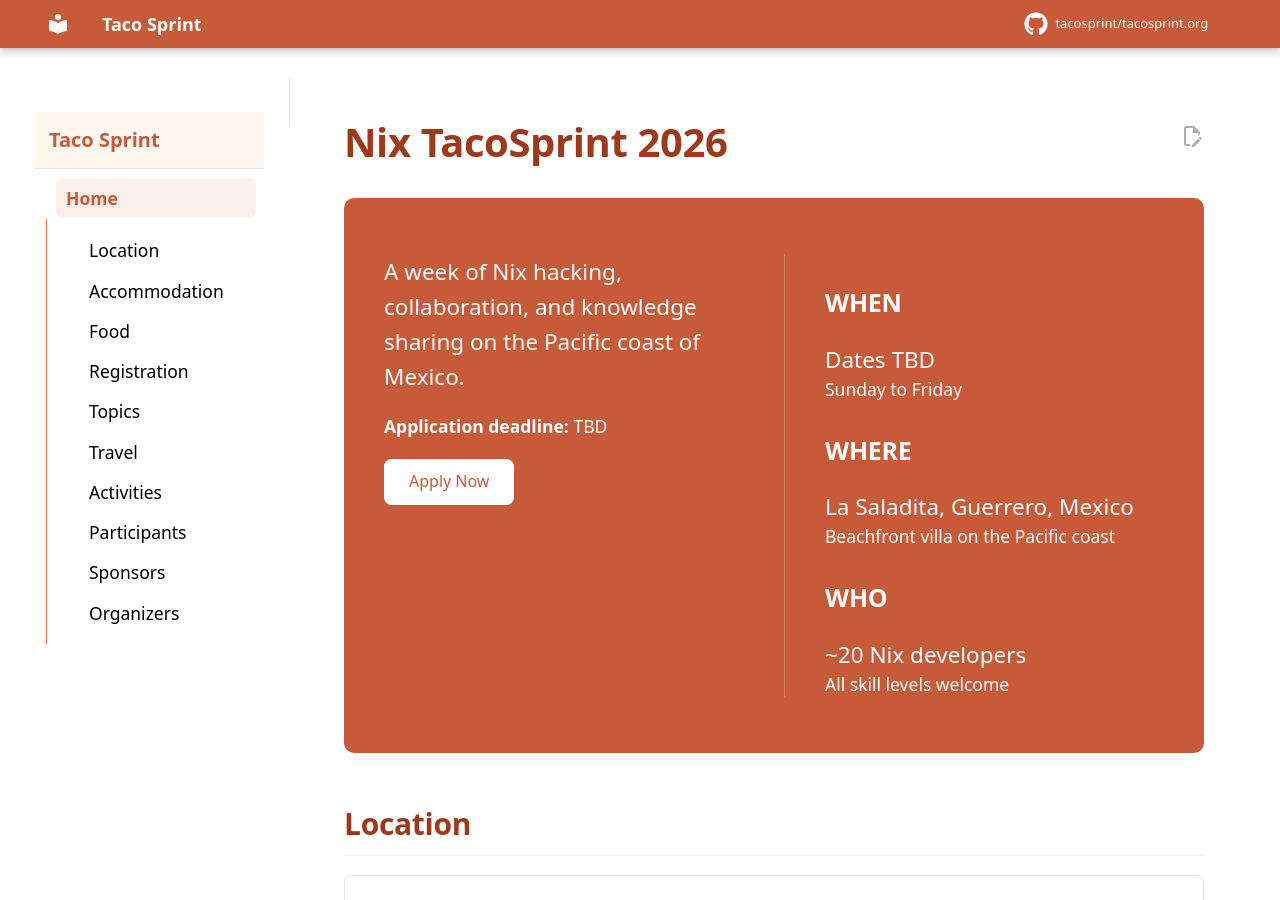
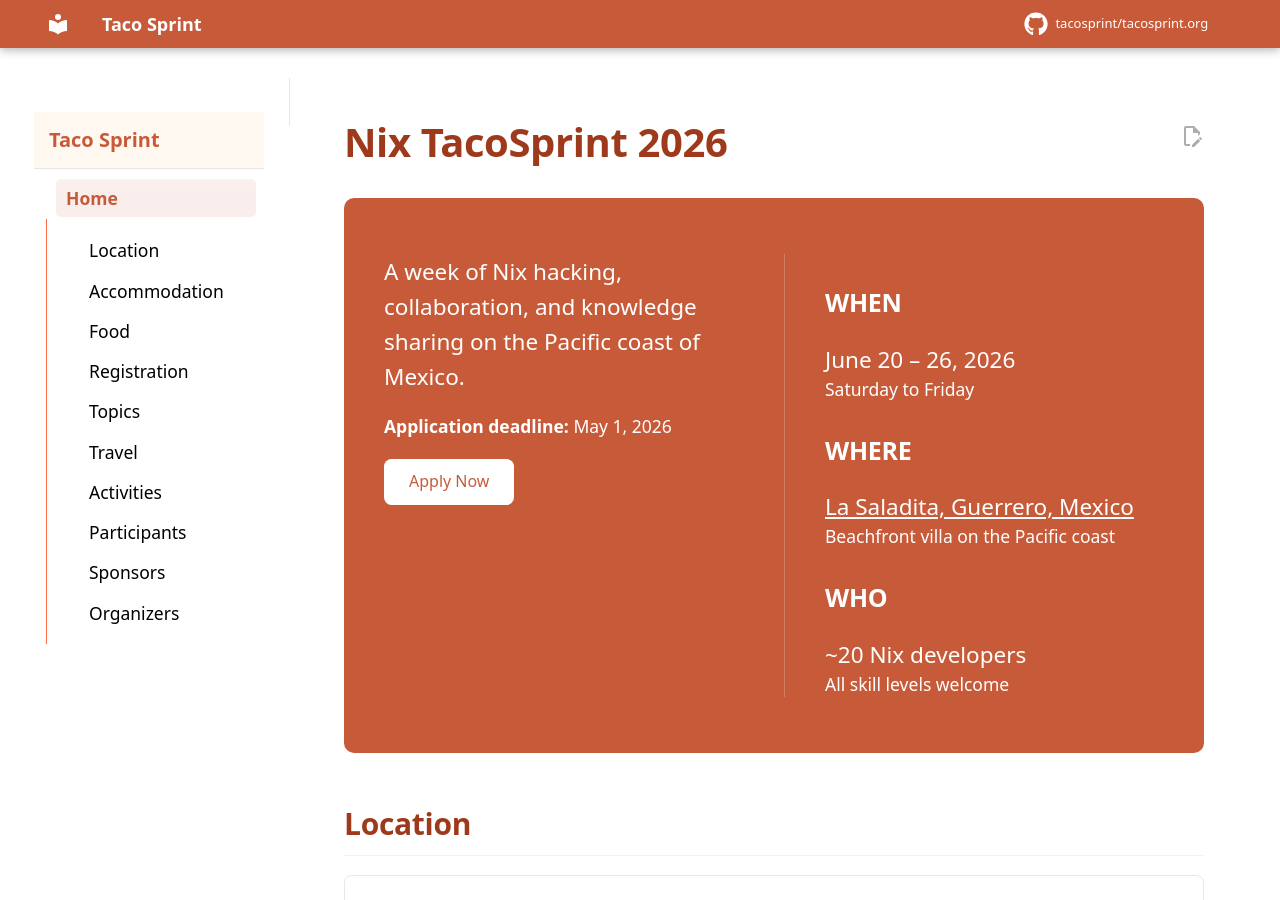
Before and after one commit to OceanSprint/tacosprint.org, an MkDocs documentation site: the page built from docs/index.md, in a window 1280 px wide and 900 px high. Built offline with MkDocs 1.6.1 and Material for MkDocs 9.7.7, drawn with Linux system fonts in a browser that asks for light colours; comment, search, counter and statistics services are not loaded.

Commit message:
Add event dates, application deadline, and Google Maps link
Co-Authored-By: Claude Opus 4.6 (1M context) <noreply@anthropic.com>

```diff
--- a/docs/index.md
+++ b/docs/index.md
@@ -3,7 +3,7 @@
   <div class="grid md:grid-cols-2 gap-8">
     <div>
       <p class="text-lg mb-4">A week of Nix hacking, collaboration, and knowledge sharing on the Pacific coast of Mexico.</p>
-      <p class="text-sm text-white text-opacity-70 mb-4"><strong>Application deadline:</strong> TBD</p>
+      <p class="text-sm text-white text-opacity-70 mb-4"><strong>Application deadline:</strong> May 1, 2026</p>
 
       <div class="flex space-x-4">
         <a href="#" class="bg-white text-primary font-medium py-2 px-5 rounded-md hover:bg-gray-100 transition duration-200">
@@ -16,13 +16,13 @@
       <div class="space-y-6">
         <div>
           <h3 class="font-medium text-white text-opacity-70 uppercase text-sm tracking-wider mb-1">When</h3>
-          <p class="text-lg">Dates TBD</p>
-          <p class="text-sm text-white text-opacity-70">Sunday to Friday</p>
+          <p class="text-lg">June 20 &ndash; 26, 2026</p>
+          <p class="text-sm text-white text-opacity-70">Saturday to Friday</p>
         </div>
 
         <div>
           <h3 class="font-medium text-white text-opacity-70 uppercase text-sm tracking-wider mb-1">Where</h3>
-          <p class="text-lg">La Saladita, Guerrero, Mexico</p>
+          <p class="text-lg"><a href="https://www.google.com/maps/place/La+Saladita,+Gro.,+Mexico" class="text-white underline">La Saladita, Guerrero, Mexico</a></p>
           <p class="text-sm text-white text-opacity-70">Beachfront villa on the Pacific coast</p>
         </div>
 
@@ -87,7 +87,7 @@
 <div class="bg-white border border-gray-200 rounded-md p-6 mb-8">
   <div class="mb-5">
     <p class="text-gray-800 mb-6">Apply now to secure your spot for this collaborative coding event.</p>
-    <p class="text-gray-600 text-sm mb-4"><strong>Application deadline:</strong> TBD</p>
+    <p class="text-gray-600 text-sm mb-4"><strong>Application deadline:</strong> May 1, 2026</p>
 
     <div class="mb-3">
       <a href="#" class="bg-primary text-white font-medium py-2 px-5 rounded-md hover:bg-primary-dark transition duration-200 inline-block">
```
